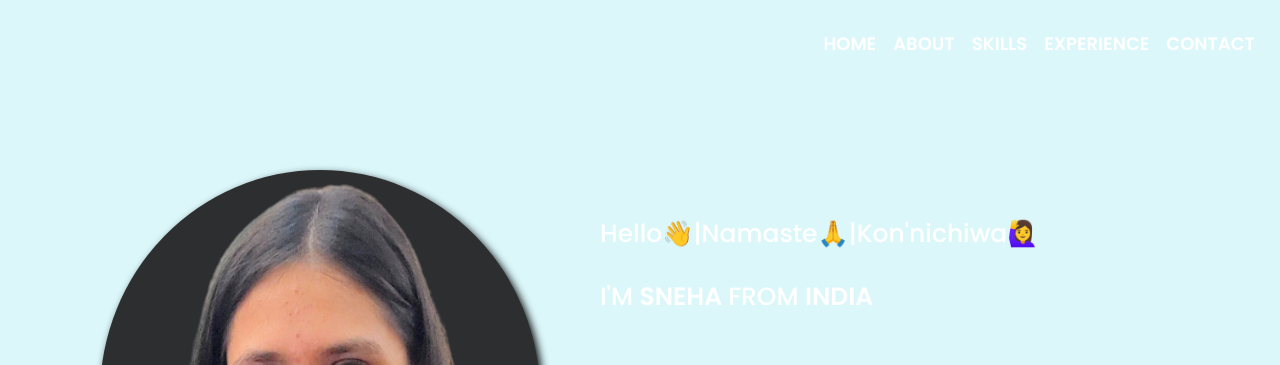
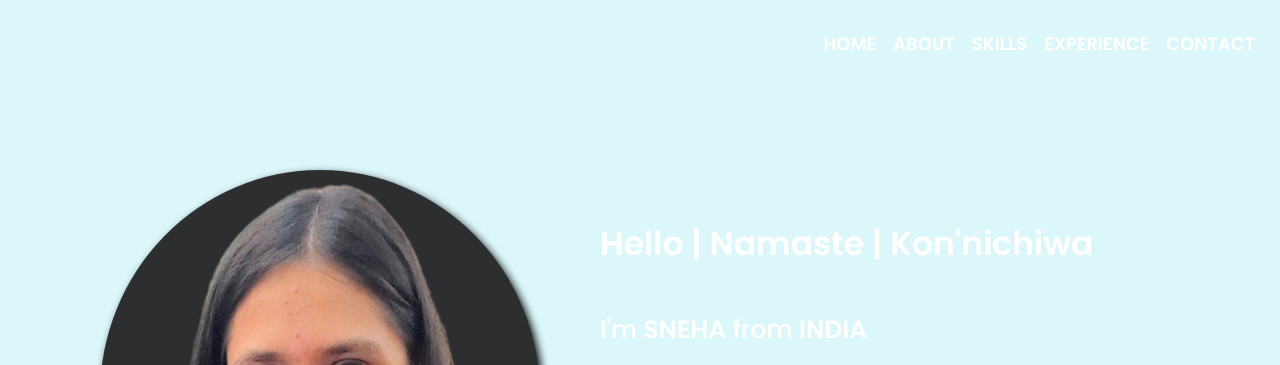
Before and after one commit to snehafarkya/My_portfolio, a plain HTML site: page index.html in a window 1280 px wide. Shown: the top 365 px of the page. Drawn offline with nearby package versions, Linux system fonts and the light colour scheme; a web font is replaced by a local one.

Commit message:
added animation

```diff
--- a/index.html
+++ b/index.html
@@ -11,7 +11,7 @@
 <!-- form -->
 <!-- <link href="https://cdn.jsdelivr.net/npm/bootstrap@5.1.3/dist/css/bootstrap.min.css" rel="stylesheet"
 integrity="sha384-1BmE4kWBq78iYhFldvKuhfTAU6auU8tT94WrHftjDbrCEXSU1oBoqyl2QvZ6jIW3" crossorigin="anonymous"> -->
-
+<script src="https://cdnjs.cloudflare.com/ajax/libs/animejs/2.0.2/anime.min.js"></script>
 <script type="text/javascript" src="https://cdn.jsdelivr.net/npm/emailjs-com@3/dist/email.min.js"></script>
 <script type="text/javascript">
 (function () {
@@ -40,10 +40,16 @@ integrity="sha384-1BmE4kWBq78iYhFldvKuhfTAU6auU8tT94WrHftjDbrCEXSU1oBoqyl2QvZ6jI
             <img src="./images/sneha-removebg-preview.png" alt="" id="img" >
         </div>
         <div class="content">
+       <h1 class="ml6">
+          <span class="text-wrapper">
+            <span class="letters">Hello | Namaste | Kon'nichiwa</span>
+          </span>
+        </h1>
         <p class="hi" data-aos="fade-left"
         data-aos-offset="300"
-        data-aos-easing="ease-in-sine">Hello👋|Namaste🙏|Kon'nichiwa🙋‍♀️</p>
-        <p class="name" data-aos="flip-up">I'M <span>SNEHA </span> FROM <span>INDIA </span></p>
+        data-aos-easing="ease-in-sine">I'm <b>SNEHA</b> from <b>INDIA</b></p>
+
+
         <!-- text animation -->
         <h1 class="jt --debug">
             <span class="jt__row">
@@ -223,6 +229,7 @@ data-aos-duration="1500">
   integrity="sha384-QJHtvGhmr9XOIpI6YVutG+2QOK9T+ZnN4kzFN1RtK3zEFEIsxhlmWl5/YESvpZ13" crossorigin="anonymous">
 </script> -->
 <script src="./form.js"></script>
+<script src="script.js"></script>
 
     <script src="https://unpkg.com/aos@next/dist/aos.js"></script>
   <script>
--- a/script.js
+++ b/script.js
@@ -0,0 +1,17 @@
+var textWrapper = document.querySelector('.ml6 .letters');
+textWrapper.innerHTML = textWrapper.textContent.replace(/\S/g, "<span class='letter'>$&</span>");
+
+anime.timeline({loop: true})
+  .add({
+    targets: '.ml6 .letter',
+    translateY: ["1.1em", 0],
+    translateZ: 0,
+    duration: 750,
+    delay: (el, i) => 50 * i
+  }).add({
+    targets: '.ml6',
+    opacity: 0,
+    duration: 1000,
+    easing: "easeOutExpo",
+    delay: 1000
+  });
--- a/style.css
+++ b/style.css
@@ -74,6 +74,25 @@ p{
     font-size: 2.5em;
     font-weight: 500;
 
+}
+.ml6 {
+  position: relative;
+  font-weight: 900;
+  font-size: 3.3em;
+}
+
+.ml6 .text-wrapper {
+  position: relative;
+  display: inline-block;
+  padding-top: 0.2em;
+  padding-right: 0.05em;
+  padding-bottom: 0.1em;
+  overflow: hidden;
+}
+
+.ml6 .letter {
+  display: inline-block;
+  line-height: 1em;
 }
 span{
     font-weight: bold;
```
